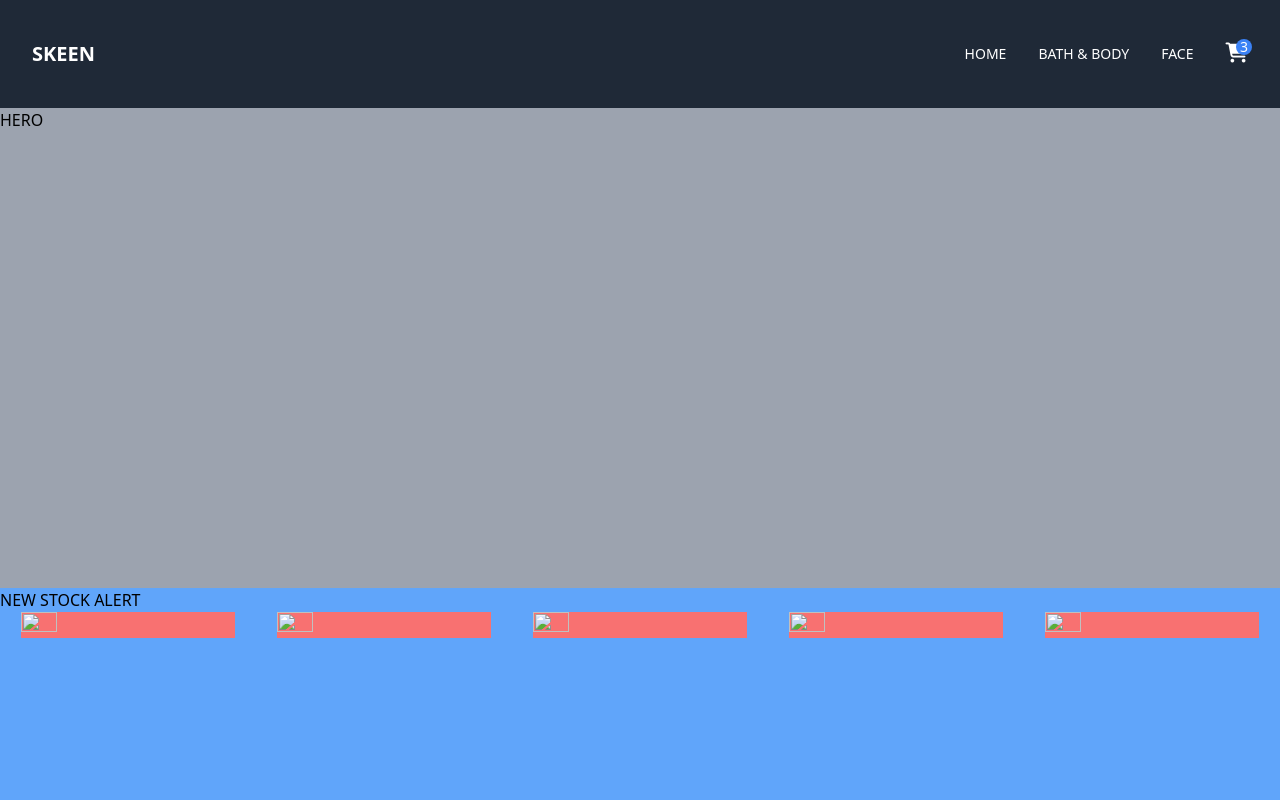
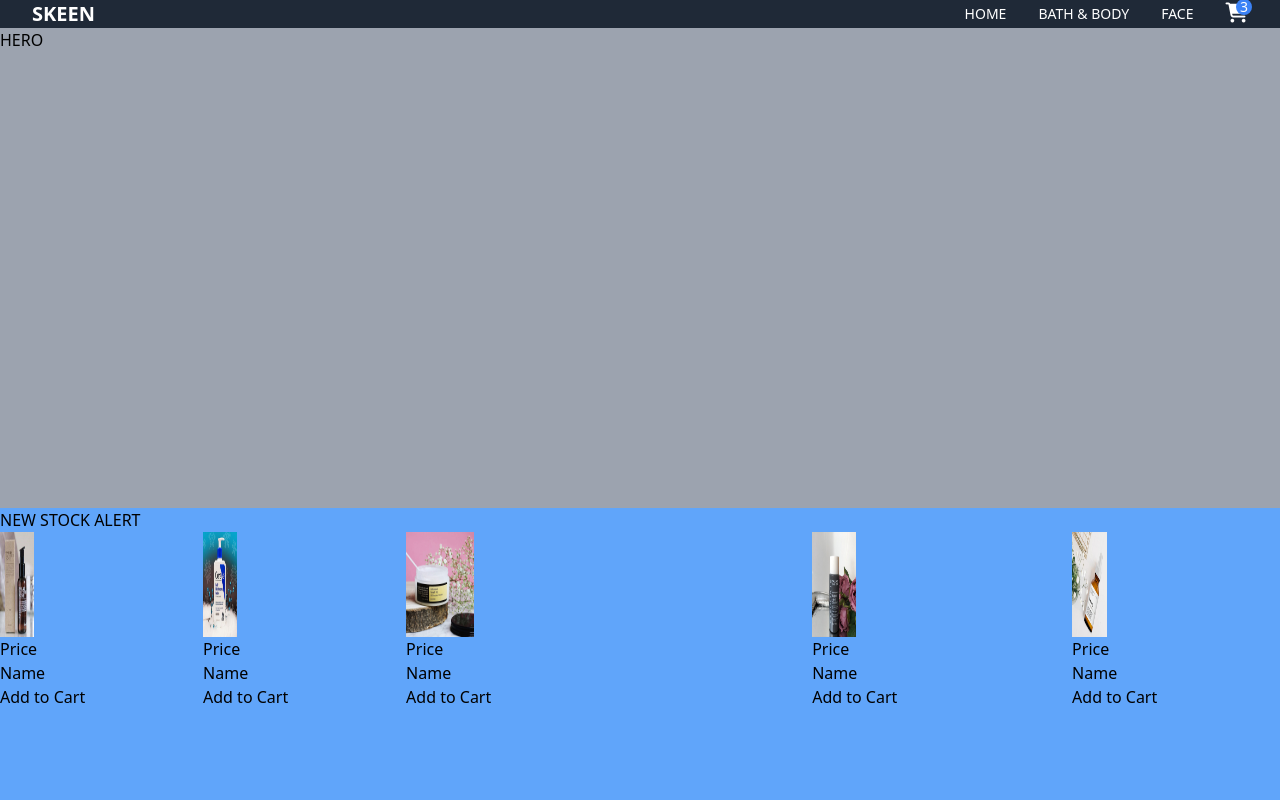
Before and after one commit to Olubukola-Martins/JS, a website: page index.html in a window 1280 px wide. Shown: the top 800 px of the page. Drawn offline with Linux system fonts and the light colour scheme.

Commit message:
body.html

```diff
--- a/index.html
+++ b/index.html
@@ -8,9 +8,9 @@
     <link href="/dist/output.css" rel="stylesheet">
     <link rel="stylesheet" href="https://cdnjs.cloudflare.com/ajax/libs/font-awesome/6.3.0/css/all.min.css">
 </head>
-<body class="h-screen">
-    <nav class="bg-gray-800 py-10 ">
-        <div class="max-w-7xl w-screen mx-auto px-2 sm:px-6 lg:px-8 grid grid-rows-2  md:flex justify-between md:items-center justify-items-center">
+<body class="h-screen w-screen container">
+    <nav class="bg-gray-800">
+        <div class=" w-full mx-auto px-2 sm:px-6 lg:px-8 grid grid-rows-2  md:flex justify-between md:items-center justify-items-center">
           <div class="md:flex md:items-center  ">
             <a href="#" class="text-white font-bold md:text-xl">SKEEN</a>
           </div>
@@ -26,18 +26,38 @@
         </div>
       </nav>
 
-      <div class="hero bg-gray-400 h-3/5 ">
+      <div class=" bg-gray-400 h-3/5 ">
           HERO
       </div>
 
       <div class="h-3/6 bg-blue-400">
         <p>NEW STOCK ALERT</p>
         <div class=" mx-auto col-span-5 flex justify-around ">
-          <img src="" alt="" class="bg-red-400 h-3/4 w-1/6">
-          <img src="" alt="" class="bg-red-400 h-3/4 w-1/6">
-          <img src="" alt="" class="bg-red-400 h-3/4 w-1/6">
-          <img src="" alt="" class="bg-red-400 h-3/4 w-1/6">
-          <img src="" alt="" class="bg-red-400 h-3/4 w-1/6">
+          <div>
+          <img src="./img/newstock/BENTON_Snail_Bee_High_Content_Essence_60ml2_133426f1-b504-4b6b-b264-de8ec8548564_800x.jpg" alt="" class="bg-red-400 h-3/4 w-1/6">
+          <p>Price</p> <p>Name</p>
+          <div>Add to Cart</div>
+          </div>
+          <div>
+          <img src="./img/newstock/cerave lotion.jpg" alt="" class="bg-red-400 h-3/4 w-1/6">
+          <p>Price</p> <p>Name</p>
+          <div>Add to Cart</div>
+          </div>
+          <div>
+          <img src="./img/newstock/COSRX_-Advanced_Snail_All_In_One_Cream1.jpg" alt="" class="bg-red-400 h-3/4 w-1/6">
+          <p>Price</p> <p>Name</p>
+          <div>Add to Cart</div>
+          </div>
+          <div>
+          <img src="./img/newstock/paula's choice bha.jpeg" alt="" class="bg-red-400 h-3/4 w-1/6">
+          <p>Price</p> <p>Name</p>
+          <div>Add to Cart</div>
+          </div>
+          <div>
+          <img src="./img/newstock/the ordinary serum.jpg" alt="" class="bg-red-400 h-3/4 w-1/6">
+          <p>Price</p> <p>Name</p>
+          <div>Add to Cart</div>
+          </div>
         </div>
       </div>
 
```
Also changed, not shown: dist/output.css.
